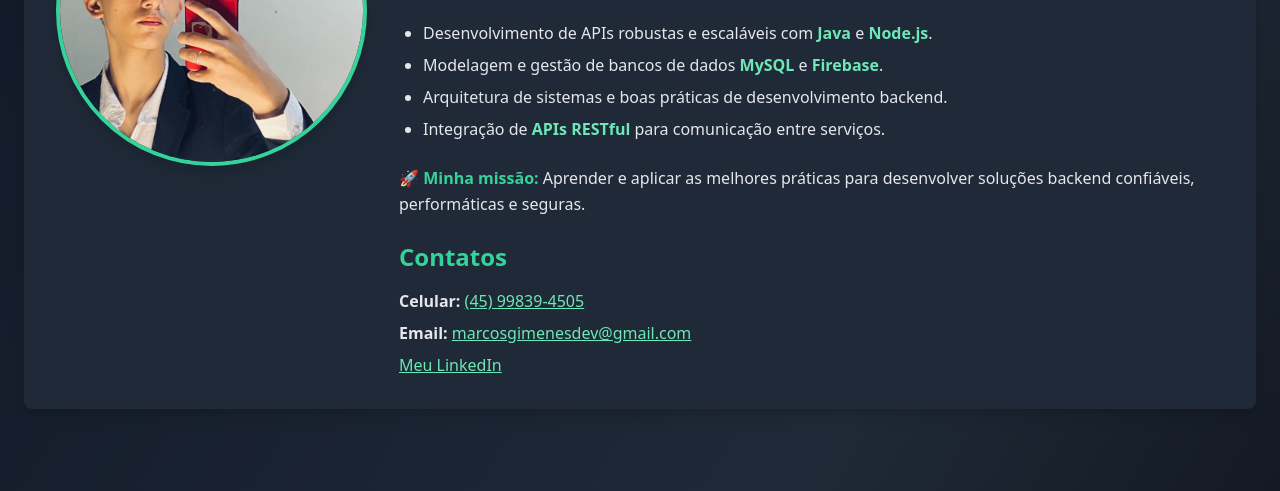
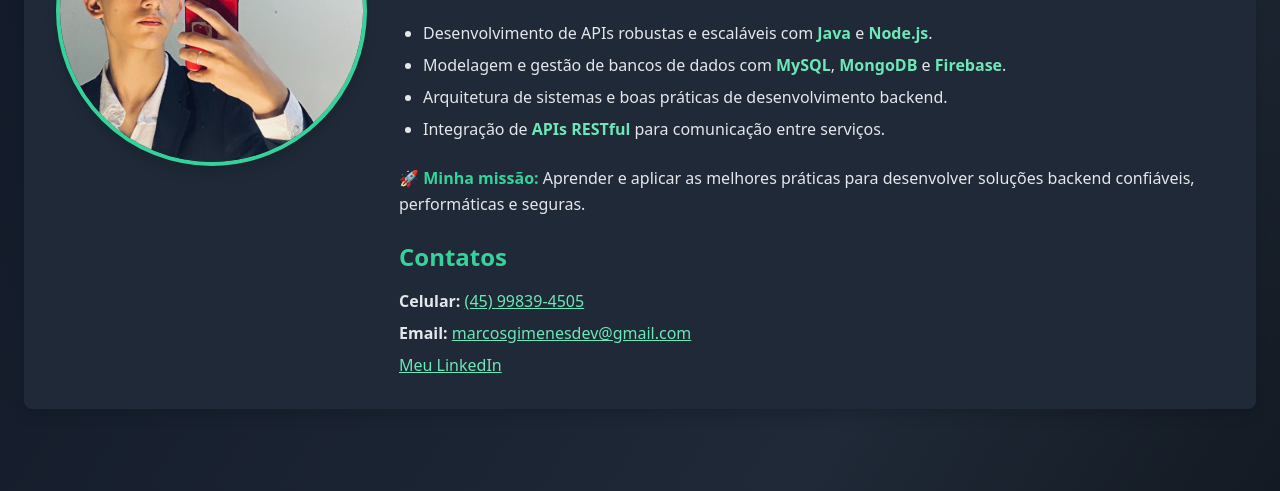
Before and after one commit to MarcosFGimenes/mgPortfolio, a plain HTML site: page index.html in a window 1280 px wide. Shown: the part 309-800 px from the top of the page. Drawn offline with nearby package versions, Linux system fonts and the light colour scheme.

Commit message:
Index HTML MOTIFICADO

```diff
--- a/index.html
+++ b/index.html
@@ -81,7 +81,7 @@
                 </p>
                 <ul class="list-disc pl-6 space-y-2 mb-6">
                     <li>Desenvolvimento de APIs robustas e escaláveis com <strong class="text-green-300">Java</strong> e <strong class="text-green-300">Node.js</strong>.</li>
-                    <li>Modelagem e gestão de bancos de dados <strong class="text-green-300">MySQL</strong> e <strong class="text-green-300">Firebase</strong>.</li>
+                    <li>Modelagem e gestão de bancos de dados com <strong class="text-green-300">MySQL</strong>, <strong class="text-green-300">MongoDB</strong> e <strong class="text-green-300">Firebase</strong>.</li>
                     <li>Arquitetura de sistemas e boas práticas de desenvolvimento backend.</li>
                     <li>Integração de <strong class="text-green-300">APIs RESTful</strong> para comunicação entre serviços.</li>
                 </ul>
```
